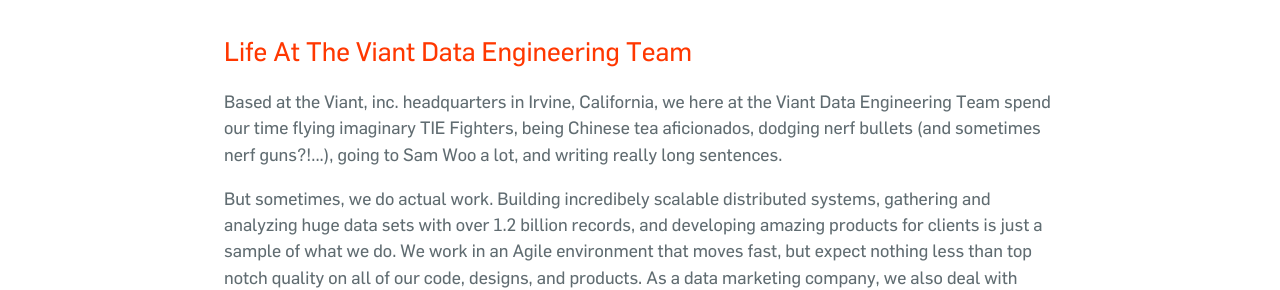
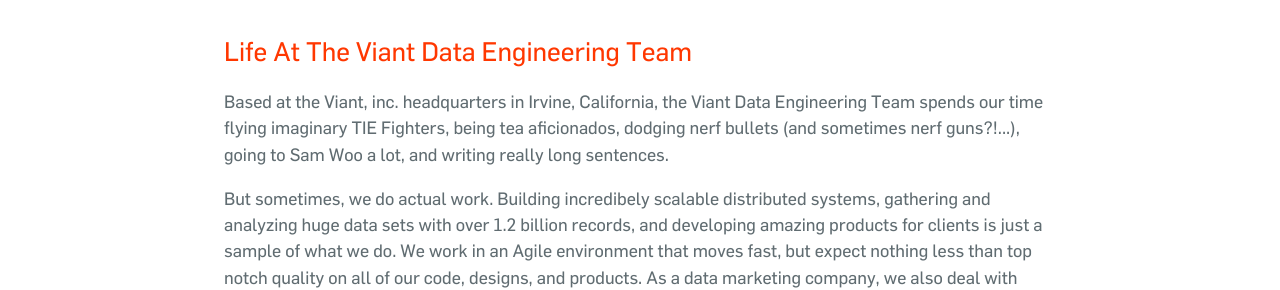
Before and after one commit to LaudateCorpus1/viant.github.io, a Jekyll site: the page built from life-at-viant.html, in a window 1280 px wide. Shown: the part 385-675 px from the top of the page. Built offline with Jekyll 4.4.1, drawn with Linux system fonts in a browser that asks for light colours; Markdown is read by kramdown in place of the engine named in the settings.

Commit message:
few team changes

```diff
--- a/life-at-viant.html
+++ b/life-at-viant.html
@@ -5,7 +5,7 @@
 
 <div id="home">
   <h2>Life At The Viant Data Engineering Team</h2>
-    <p>Based at the Viant, inc. headquarters in Irvine, California, we here at the Viant Data Engineering Team spend our time flying imaginary TIE Fighters, being Chinese tea aficionados, dodging nerf bullets (and sometimes nerf guns?!...), going to Sam Woo a lot, and writing really long sentences.</p>
+    <p>Based at the Viant, inc. headquarters in Irvine, California, the Viant Data Engineering Team spends our time flying imaginary TIE Fighters, being tea aficionados, dodging nerf bullets (and sometimes nerf guns?!...), going to Sam Woo a lot, and writing really long sentences.</p>
     <p>But sometimes, we do actual work. Building incredibely scalable distributed systems, gathering and analyzing huge data sets with over 1.2 billion records, and developing amazing products for clients is just a sample of what we do. We work in an Agile environment that moves fast, but expect nothing less than top notch quality on all of our code, designs, and products. As a data marketing company, we also deal with loads of private and personal data and value honesty and integrity just as much as a brilliant engineering mind.</p>
     <p>If you're interested in joining our team, check out our <a href="http://viantinc.com/careers/">Careers Page</a>.</p>
     <img src="images/team.jpg">
```
